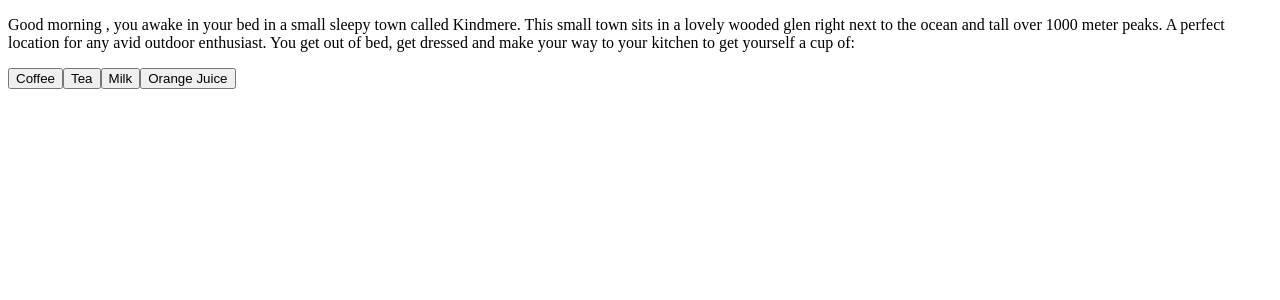
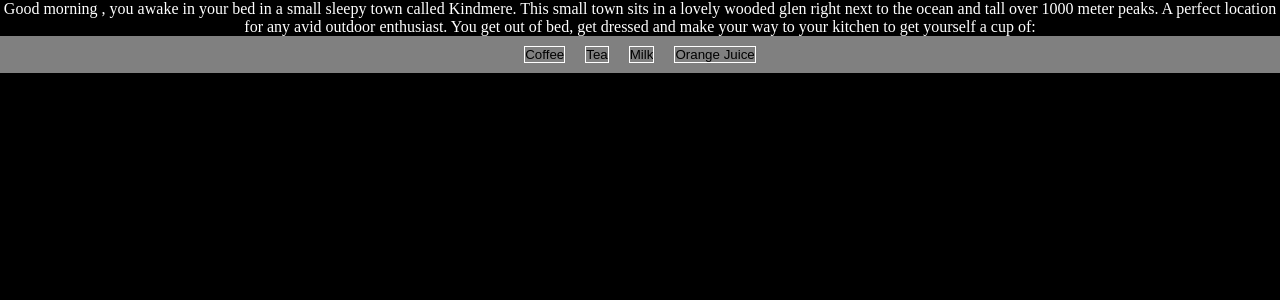
Before and after one commit to PeachyOmnivore/An-outdoor-adventure, a React (Vite) app: page /Adventure in a window 1280 px wide. Shown: the top 300 px of the page. Built offline with nearby package versions, Linux system fonts and the light colour scheme; the HTML template or start-up script is replaced by a standard one.

Commit message:
Lets do some CSS.

```diff
--- a/src/App.css
+++ b/src/App.css
@@ -0,0 +1,25 @@
+* {
+    margin: 0px;
+    padding: 0px;
+}
+
+body {
+    height: 100vh;
+    width: 100vw;
+    background-color: black;
+}
+
+.page-container {
+    color: white;
+    text-align: center;
+}
+
+.options-container {
+    background-color: grey;
+}
+
+.options-container input {
+    background-color: grey;
+    border: 1px solid white;
+    margin: 10px;
+}
--- a/src/Components/adventure.jsx
+++ b/src/Components/adventure.jsx
@@ -20,7 +20,7 @@ export default function Adventure() {
     return currentPage && (
         <div className="page-container">
             <p>{currentPage.page}</p>
-            <div>
+            <div className="options-container">
                 {currentPage.options.map((option) => {
                     return <input
                     key={option.title}
```
